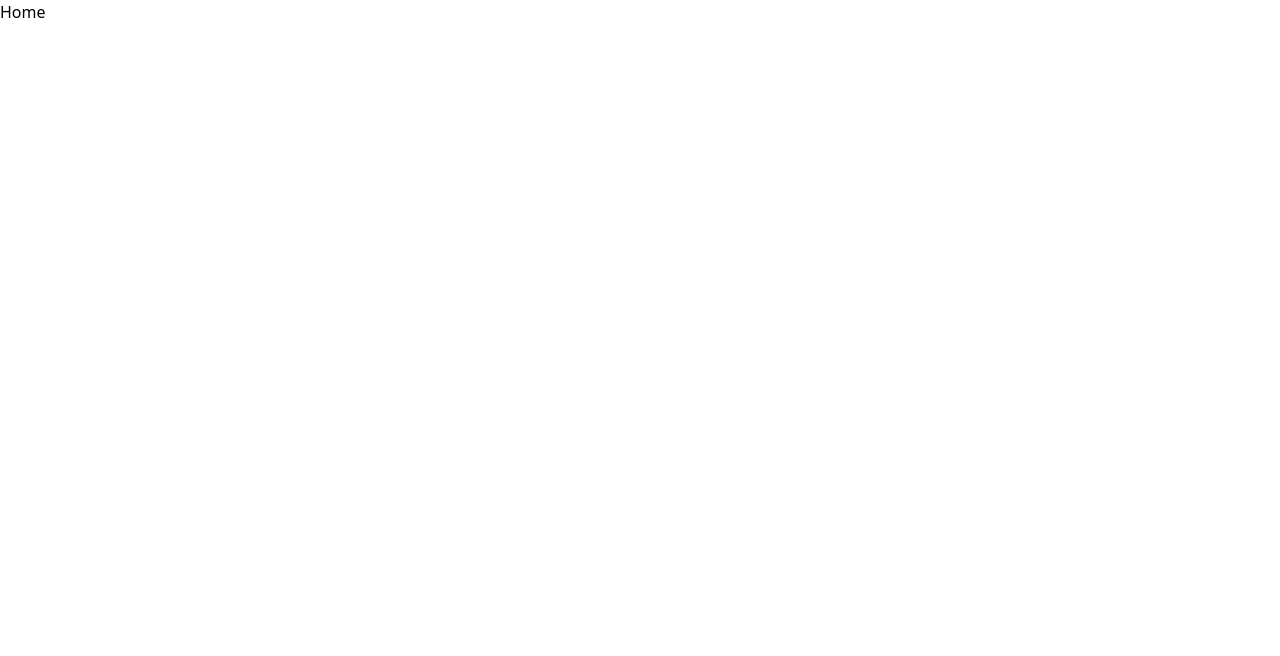
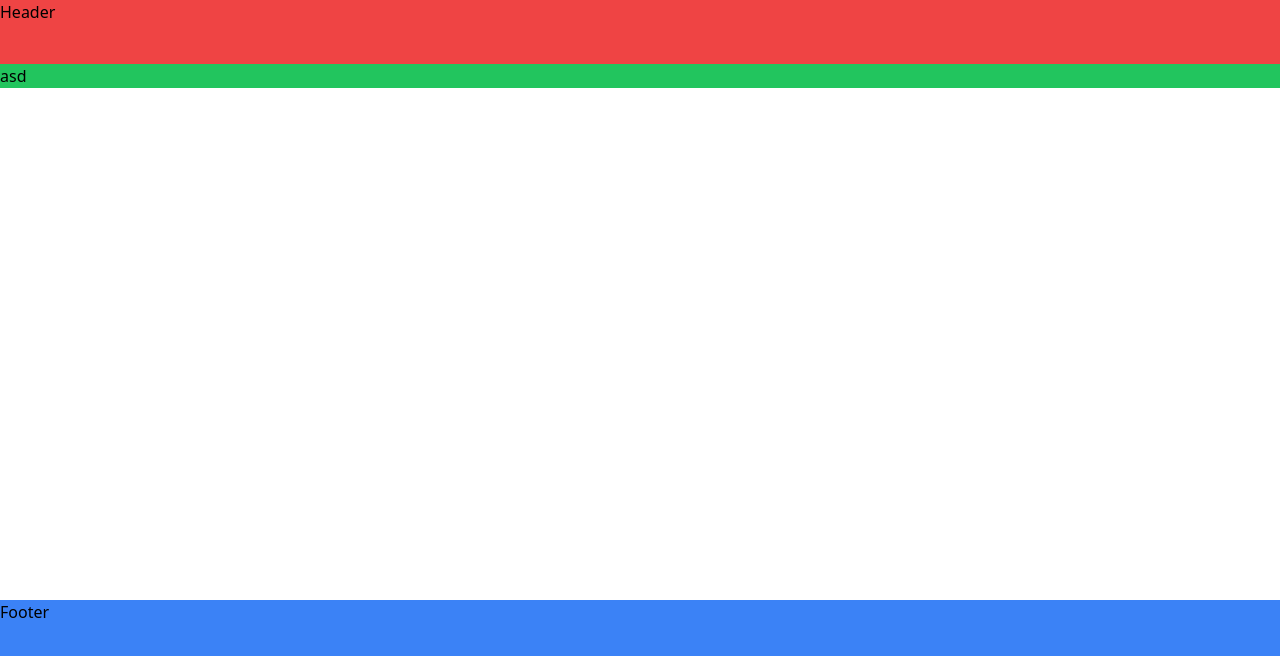
Before and after one commit to purwadhikafullstack/jcwd240403, a React (Create React App) app in the folder projects/client/: page / in a window 1280 px wide. Shown: the top 656 px of the page. Built offline with nearby package versions, Linux system fonts and the light colour scheme.

Commit message:
add basic layout for landing page

```diff
--- a/projects/client/src/pages/Home.jsx
+++ b/projects/client/src/pages/Home.jsx
@@ -1,7 +1,18 @@
 import React from "react";
 
 function Home() {
-  return <div>Home</div>;
+  return (
+    <div className="bg-white relative min-h-screen mx-auto">
+      {/* header */}
+      <div className="h-16 bg-red-500 sticky top-0 max-w-[1366px] mx-auto">Header</div>
+      <div className="bg-green-500 h-full flex flex-col">
+        <div>asd</div>
+      </div>
+      <div className="bg-blue-500 h-[200px] absolute bottom-0 left-0 right-0">
+        Footer
+      </div>
+    </div>
+  );
 }
 
 export default Home;
```
